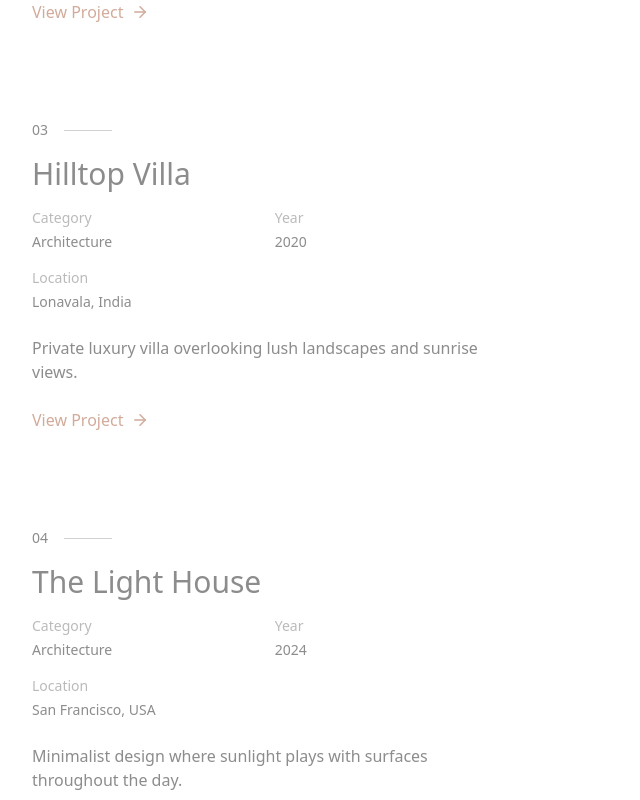
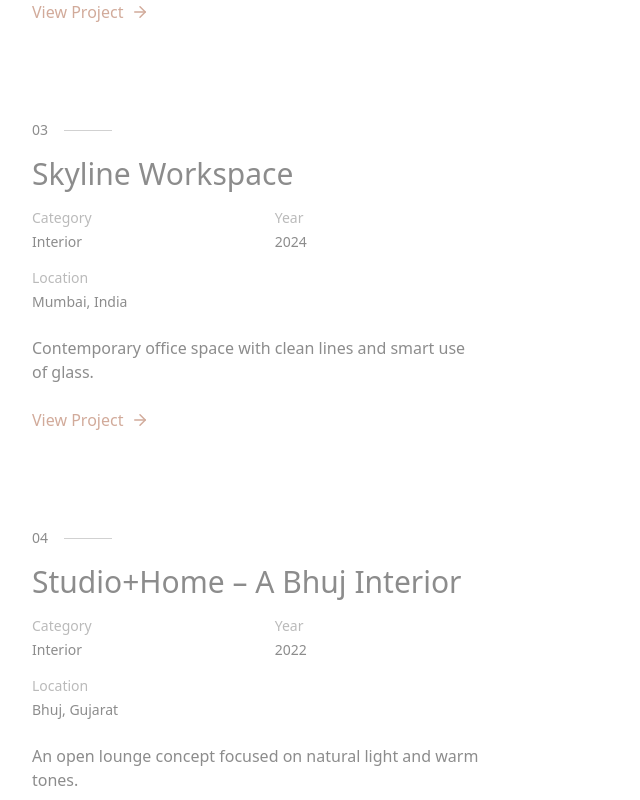
Before and after one commit to jjarchitects/jjarchitects-website, a Next.js app: page / in a window 1280 px wide. Shown: the part 1840-2640 px from the top of the page, without its empty margins (0-640 px from the left). Built offline with nearby package versions, Linux system fonts and the light colour scheme.

Commit message:
fixes, project data updated, testimonial data json added and integrated.

```diff
--- a/src/app/page.tsx
+++ b/src/app/page.tsx
@@ -6,6 +6,7 @@ import { gsap } from "gsap";
 import { ScrollTrigger } from "gsap/dist/ScrollTrigger";
 import Link from "next/link";
 import projects from "@/data/projectsData.json";
+import testimonialsData from "@/data/testimonialsData.json";
 import businessData from "@/data/businessData.json";
 import SocialMedia from "@/components/SocialMedia";
 
@@ -13,7 +14,9 @@ export default function Home() {
   // const [isLoaded, setIsLoaded] = useState(false);
   const [activeProject, setActiveProject] = useState("project-1");
   const [featuredProjects] = useState<Project[]>(
-    projects.filter((project) => project.featured) as Project[]
+    projects.filter(
+      (project, index) => index < 4 && project.featured
+    ) as Project[]
   );
   const heroRef = useRef(null);
   const projectsRef = useRef(null);
@@ -400,7 +403,7 @@ export default function Home() {
 
             {/* Right Column - Project Images */}
             <div className="lg:col-span-7">
-              <div className="grid grid-cols-12 gap-6">
+              <div className="grid grid-cols-12 gap-4">
                 {featuredProjects.map((project, index) => (
                   <div
                     key={index}
@@ -615,37 +618,46 @@ export default function Home() {
 
         <div className="relative whitespace-nowrap overflow-x-hidden pb-8">
           <div ref={marqueeRef} className="inline-flex gap-8 pl-8">
-            {[...Array(6)].map((_, i) => (
-              <div key={i} className="w-72 whitespace-normal inline-block">
+            {testimonialsData.map((testimonial) => (
+              <div
+                key={testimonial.id}
+                className="w-72 whitespace-normal inline-block"
+              >
                 <div className="border border-gray-200 p-8">
-                  <div className="text-3xl font-light mb-4">0{i + 1}</div>
-                  <h3 className="text-xl font-light mb-2">
-                    Testimonial Title {i + 1}
+                  <div className="text-3xl font-light mb-4">
+                    0{testimonial.id}
+                  </div>
+                  <h3 className="text-xl font-light mb-2.">
+                    {testimonial.name}
                   </h3>
-                  <p className="text-sm text-gray-600 mb-4">
-                    Best Architecture, 202{i + 1}
+                  <p className="text-[12px] leading-5 text-gray-600 mb-4">
+                    {testimonial.title}
                   </p>
                   <p className="text-sm font-light">
-                    Recognition for excellence in sustainable design and
-                    innovation.
+                    {testimonial.testimonial}
                   </p>
                 </div>
               </div>
             ))}
+
             {/* Duplicate items for seamless loop */}
-            {[...Array(6)].map((_, i) => (
-              <div key={i + 6} className="w-72 whitespace-normal inline-block">
+            {testimonialsData.map((testimonial) => (
+              <div
+                key={testimonial.id}
+                className="w-72 whitespace-normal inline-block"
+              >
                 <div className="border border-gray-200 p-8">
-                  <div className="text-3xl font-light mb-4">0{i + 1}</div>
-                  <h3 className="text-xl font-light mb-2">
-                    Testimonial Title {i + 1}
+                  <div className="text-3xl font-light mb-4">
+                    0{testimonial.id}
+                  </div>
+                  <h3 className="text-xl font-light mb-2.">
+                    {testimonial.name}
                   </h3>
-                  <p className="text-sm text-gray-600 mb-4">
-                    Best Architecture, 202{i + 1}
+                  <p className="text-[12px] leading-5 text-gray-600 mb-4">
+                    {testimonial.title}
                   </p>
                   <p className="text-sm font-light">
-                    Recognition for excellence in sustainable design and
-                    innovation.
+                    {testimonial.testimonial}
                   </p>
                 </div>
               </div>
--- a/src/app/projects/page.tsx
+++ b/src/app/projects/page.tsx
@@ -201,7 +201,7 @@ const ProjectsPage: React.FC = () => {
                 <img
                   src={project.thumbnail}
                   alt={project.title}
-                  className="w-full h-auto object-cover transform-gpu grayscale-[80%] group-hover:grayscale-0 transition-all duration-500 group-hover:scale-[1.05]"
+                  className="w-full h-auto object-cover transform-gpu grayscale-[95%] group-hover:grayscale-0 transition-all duration-500 group-hover:scale-[1.05]"
                   loading="lazy"
                 />
               </div>
--- a/src/data/projectsData.json
+++ b/src/data/projectsData.json
@@ -22,8 +22,8 @@
         ],
         "aboutProject": "This 3BHK residence in Bhuj, completed in 2023, is a masterful fusion of industrial materials and serene design elements. The project showcases a thoughtful integration of raw materials like exposed steel, concrete, and glass with subtle, calming tones and textures, resulting in a modern, yet inviting living space. Designed to offer a seamless connection between indoor and outdoor environments, expansive windows allow natural light to flood the interiors, highlighting the intricate details of the space. Each room is crafted with precision to achieve a harmonious balance between functionality and aesthetic appeal, making this residence a contemporary retreat that perfectly embodies both comfort and style.",
         "location": "Bhuj, Gujarat",
-        "year": 2023,
-        "type": "Architecture",
+        "year": 2025,
+        "type": "Interior",
         "featured": true,
         "tour360Link": "https://jjarchitects-360-tour-01.netlify.app/",
         "vrTourLink": "https://jjarchitects-360-tour-01.netlify.app/",
@@ -31,38 +31,34 @@
     },
     {
         "id": "project-2",
-        "title": "Sunset Lounge",
-        "description": "An open lounge concept focused on natural light and warm tones.",
-        "thumbnail": "https://images.unsplash.com/photo-1479839672679-a46483c0e7c8",
+        "title": "Urban Nest – Gandhinagar",
+        "description": "Sustainable design in arid climates with earthy textures and minimal form.",
+        "thumbnail": "https://res.cloudinary.com/jj-architects/image/upload/v1745836160/KIDS_BEDROOM-1_xc0d3o.jpg",
         "images": [
-            "https://images.unsplash.com/photo-1479839672679-a46483c0e7c8"
+            "https://res.cloudinary.com/jj-architects/image/upload/v1745836167/MASTER_BEDROOM-14_tddrob.jpg",
+            "https://res.cloudinary.com/jj-architects/image/upload/v1745836166/MASTER_BEDROOM-13_m3d0fe.jpg",
+            "https://res.cloudinary.com/jj-architects/image/upload/v1745836165/MASTER_BEDROOM-15_e0yg3h.jpg",
+            "https://res.cloudinary.com/jj-architects/image/upload/v1745836163/KITCHEN_17_061223_goms8j.jpg",
+            "https://res.cloudinary.com/jj-architects/image/upload/v1745836162/KITCHEN_15_061223_c5rwdt.jpg",
+            "https://res.cloudinary.com/jj-architects/image/upload/v1745836162/KITCHEN_16_061223_vdjqs5.jpg",
+            "https://res.cloudinary.com/jj-architects/image/upload/v1745836162/GUEST_BEDROOM-10_b0c8mn.jpg",
+            "https://res.cloudinary.com/jj-architects/image/upload/v1745836161/KITCHEN_18_061223_xsvcfh.jpg",
+            "https://res.cloudinary.com/jj-architects/image/upload/v1745836161/GUEST_BEDROOM-11_pzxbba.jpg",
+            "https://res.cloudinary.com/jj-architects/image/upload/v1745836161/GUEST_BEDROOM-12_vcqkvh.jpg",
+            "https://res.cloudinary.com/jj-architects/image/upload/v1745836160/KIDS_BEDROOM-2_oo7umo.jpg",
+            "https://res.cloudinary.com/jj-architects/image/upload/v1745836160/KIDS_BEDROOM-3_s1kuzq.jpg",
+            "https://res.cloudinary.com/jj-architects/image/upload/v1745836160/KIDS_BEDROOM-1_xc0d3o.jpg"
         ],
-        "location": "Bhuj, Gujarat",
-        "year": 2022,
+        "location": "Gandhinagar, India",
+        "year": 2023,
         "type": "Interior",
-        "featured": false,
-        "tour360Link": null,
-        "vrTourLink": null,
-        "area": "1500 sq ft"
-    },
-    {
-        "id": "project-3",
-        "title": "Desert Pavilion",
-        "description": "Sustainable design in arid climates with earthy textures and minimal form.",
-        "thumbnail": "https://images.unsplash.com/photo-1524026986132-000404263b59",
-        "images": [
-            "https://images.unsplash.com/photo-1524026986132-000404263b59"
-        ],
-        "location": "Rajasthan, India",
-        "year": 2021,
-        "type": "Architecture",
-        "featured": false,
+        "featured": true,
         "tour360Link": null,
         "vrTourLink": null,
         "area": "3000 sq ft"
     },
     {
-        "id": "project-4",
+        "id": "project-3",
         "title": "Skyline Workspace",
         "description": "Contemporary office space with clean lines and smart use of glass.",
         "thumbnail": "https://images.unsplash.com/photo-1518005020951-eccb494ad742",
@@ -78,83 +74,38 @@
         "area": "5000 sq ft"
     },
     {
-        "id": "project-5",
-        "title": "Green Atrium",
-        "description": "Eco-friendly atrium that breathes life into public architecture.",
-        "thumbnail": "https://plus.unsplash.com/premium_photo-1680382578857-c331ead9ed51",
+        "id": "project-4",
+        "title": "Studio+Home – A Bhuj Interior",
+        "description": "An open lounge concept focused on natural light and warm tones.",
+        "thumbnail": "https://res.cloudinary.com/jj-architects/image/upload/w_1000,ar_16:9,c_fill,g_auto,e_sharpen/v1745836198/20231216_170723_gm3rue.jpg",
         "images": [
-            "https://plus.unsplash.com/premium_photo-1680382578857-c331ead9ed51"
+            "https://res.cloudinary.com/jj-architects/image/upload/v1745836216/20231216_180823_viq5bc.jpg",
+            "https://res.cloudinary.com/jj-architects/image/upload/v1745836213/20231216_180101_q3flbm.jpg",
+            "https://res.cloudinary.com/jj-architects/image/upload/v1745836210/20231216_173550_c0er1y.jpg",
+            "https://res.cloudinary.com/jj-architects/image/upload/v1745836202/20231216_173303_ywcrtd.jpg",
+            "https://res.cloudinary.com/jj-architects/image/upload/v1745836198/20231216_170723_gm3rue.jpg",
+            "https://res.cloudinary.com/jj-architects/image/upload/v1745836198/20231216_183010_yb0mkq.jpg",
+            "https://res.cloudinary.com/jj-architects/image/upload/v1745836193/20231216_185304_vs4apt.jpg",
+            "https://res.cloudinary.com/jj-architects/image/upload/v1745836192/20231216_185201_gpi5wq.jpg",
+            "https://res.cloudinary.com/jj-architects/image/upload/v1745836192/20231216_173400_odcjm8.jpg",
+            "https://res.cloudinary.com/jj-architects/image/upload/v1745836188/20231216_175550_ckkgbs.jpg",
+            "https://res.cloudinary.com/jj-architects/image/upload/v1745836187/20231216_182053_dwn8o9.jpg",
+            "https://res.cloudinary.com/jj-architects/image/upload/v1745836186/20231216_170210_a66k7d.jpg",
+            "https://res.cloudinary.com/jj-architects/image/upload/v1745836186/20231216_175517_wfqpud.jpg",
+            "https://res.cloudinary.com/jj-architects/image/upload/v1745836186/20231216_175655_bvrjbu.jpg",
+            "https://res.cloudinary.com/jj-architects/image/upload/v1745836181/20231216_181337_xnehmj.jpg",
+            "https://res.cloudinary.com/jj-architects/image/upload/v1745836181/20231216_181524_qfzrtu.jpg",
+            "https://res.cloudinary.com/jj-architects/image/upload/v1745836179/20231216_173608_xinrrg.jpg",
+            "https://res.cloudinary.com/jj-architects/image/upload/v1745836178/20231216_190433_fqc5ov.jpg",
+            "https://res.cloudinary.com/jj-architects/image/upload/v1745836177/20231216_175527_pxy0ul.jpg",
+            "https://res.cloudinary.com/jj-architects/image/upload/v1745836174/20231216_173919_xcckwi.jpg"
         ],
-        "location": "Delhi, India",
-        "year": 2023,
-        "type": "Architecture",
-        "featured": false,
-        "tour360Link": null,
-        "vrTourLink": null,
-        "area": "4000 sq ft"
-    },
-    {
-        "id": "project-6",
-        "title": "Hilltop Villa",
-        "description": "Private luxury villa overlooking lush landscapes and sunrise views.",
-        "thumbnail": "https://images.unsplash.com/photo-1502005097973-6a7082348e28",
-        "images": [
-            "https://images.unsplash.com/photo-1502005097973-6a7082348e28"
-        ],
-        "location": "Lonavala, India",
-        "year": 2020,
-        "type": "Architecture",
+        "location": "Bhuj, Gujarat",
+        "year": 2022,
+        "type": "Interior",
         "featured": true,
         "tour360Link": null,
         "vrTourLink": null,
-        "area": "3500 sq ft"
-    },
-    {
-        "id": "project-7",
-        "title": "Concrete Calm",
-        "description": "Bold brutalist form softened with plant integration and acoustic design.",
-        "thumbnail": "https://images.unsplash.com/photo-1701602443009-99dd109ac543",
-        "images": [
-            "https://images.unsplash.com/photo-1701602443009-99dd109ac543"
-        ],
-        "location": "Pune, India",
-        "year": 2021,
-        "type": "3D",
-        "featured": false,
-        "tour360Link": null,
-        "vrTourLink": null,
-        "area": "2500 sq ft"
-    },
-    {
-        "id": "project-8",
-        "title": "The Light House",
-        "description": "Minimalist design where sunlight plays with surfaces throughout the day.",
-        "thumbnail": "https://images.unsplash.com/photo-1663811397302-8268848ca312",
-        "images": [
-            "https://images.unsplash.com/photo-1663811397302-8268848ca312"
-        ],
-        "location": "San Francisco, USA",
-        "year": 2024,
-        "type": "Architecture",
-        "featured": true,
-        "tour360Link": null,
-        "vrTourLink": null,
-        "area": "4500 sq ft"
-    },
-    {
-        "id": "project-9",
-        "title": "Tiled Tranquility",
-        "description": "Color-rich retreat using artisan tiles and local materials.",
-        "thumbnail": "https://images.unsplash.com/photo-1520587393050-c5298e1a8486",
-        "images": [
-            "https://images.unsplash.com/photo-1520587393050-c5298e1a8486"
-        ],
-        "location": "Goa, India",
-        "year": 2019,
-        "type": "3D",
-        "featured": false,
-        "tour360Link": null,
-        "vrTourLink": null,
-        "area": "1800 sq ft"
+        "area": "1500 sq ft"
     }
 ]
--- /dev/null
+++ b/src/data/testimonialsData.json
@@ -0,0 +1,26 @@
+[
+    {
+        "id": 1,
+        "name": "Jane Doe",
+        "title": "CEO, Example Corp",
+        "testimonial": "Working with JJ Architects was an absolute pleasure. Their attention to detail and innovative designs exceeded our expectations."
+    },
+    {
+        "id": 2,
+        "name": "Jane Smith",
+        "title": "Homeowner",
+        "testimonial": "JJ Architects transformed our house into a dream home. Their professionalism and creativity are unmatched."
+    },
+    {
+        "id": 3,
+        "name": "Michael Brown",
+        "title": "Project Manager, BuildCo",
+        "testimonial": "The team at JJ Architects delivered on time and within budget. Their expertise made the entire process seamless."
+    },
+    {
+        "id": 4,
+        "name": "Emily Davis",
+        "title": "Interior Designer",
+        "testimonial": "Collaborating with JJ Architects was inspiring. Their designs are both functional and aesthetically stunning."
+    }
+]
```
Also changed, not shown: src/app/base_page.jsx (renamed from src/app/base_page.tsx).
